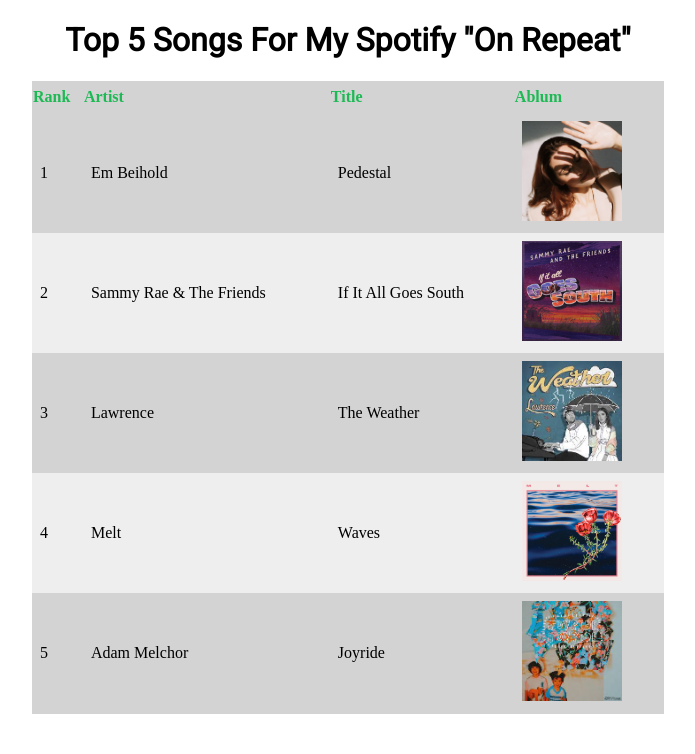
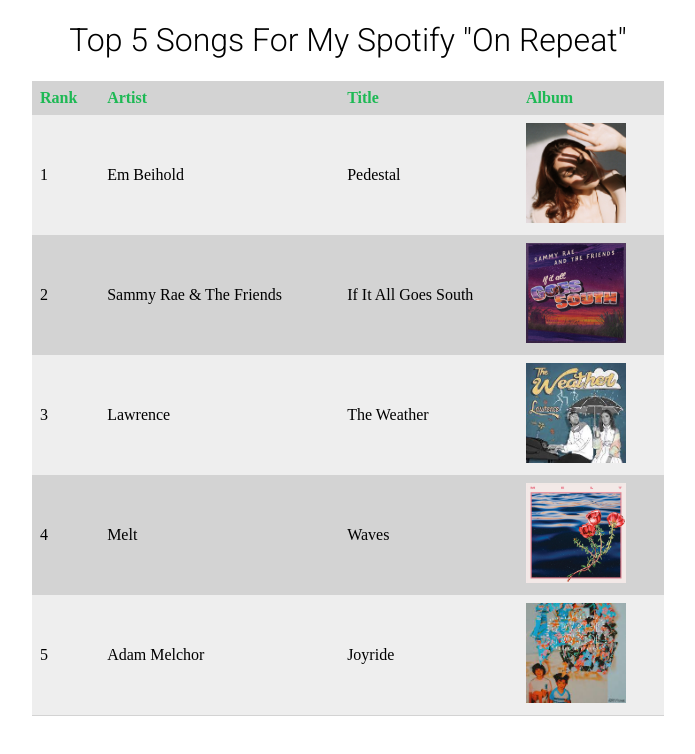
Before and after one commit to info340a-wi24/problem-set-02-EmmsFin, a website: page problem-b/index.html in a window 1280 px wide. Shown: the whole page, without its empty margins (292-987 px from the left). Drawn offline with Linux system fonts and the light colour scheme.

Commit message:
draft 2, 4 errors

```diff
--- a/problem-b/css/style.css
+++ b/problem-b/css/style.css
@@ -1,15 +1,8 @@
-.title {
+h1 {
     font-weight: 300;
     font-family: Roboto, sans-serif;
     text-align: center;
 }
-
-.heading {
-    height: 2rem;
-    text-align: left;
-    color:#1db954;
-    background-color:#d3d3d3;
- }
 
 table {
     width: 50%;
@@ -20,13 +13,27 @@
     border-collapse: collapse;
 }
 
+thead {
+    height: 2rem;
+    text-align: left;
+    color:#1db954;
+    background-color:#d3d3d3;
+ }
+
 th {
     background-color:#d3d3d3;
+    padding: 0.5em
 }
 
 tr, td {
     padding: 0.5em;
 }
+
+img {
+    width: 100px;
+    height: 100px;
+}
+
 tr:nth-child(odd) {
     background-color: #eee;
 }
@@ -34,8 +41,3 @@
 tr:hover {
     background-color: pink;
 }
-
-img {
-    max-width: 100px;
-    max-height: 100px;
-}
--- a/problem-b/index.html
+++ b/problem-b/index.html
@@ -9,21 +9,20 @@
     <link rel="stylesheet" href="css/style.css">
 </head>
 
-<header class="title">
-    <h1>Top 5 Songs For My Spotify "On Repeat"</h1>
-</header>
-
 <body>
+    <header>
+        <h1>Top 5 Songs For My Spotify "On Repeat"</h1>
+    </header>
     <table>
-        <header>
-            <tr class="heading">
+        <thead>
+            <tr>
                 <th>Rank</th>
                 <th>Artist</th>
                 <th>Title</th>
-                <th>Ablum</th>
+                <th>Album</th>
             </tr>
-        </header>
-        <body>
+        </thead>
+        <tbody>
             <tr>
                 <td>1</td>
                 <td>Em Beihold</td>
@@ -74,7 +73,7 @@
                     </a>
                 </td>
             </tr>
-        </body>
+        </tbody>
     </table>
 </body>
 </html>
```
